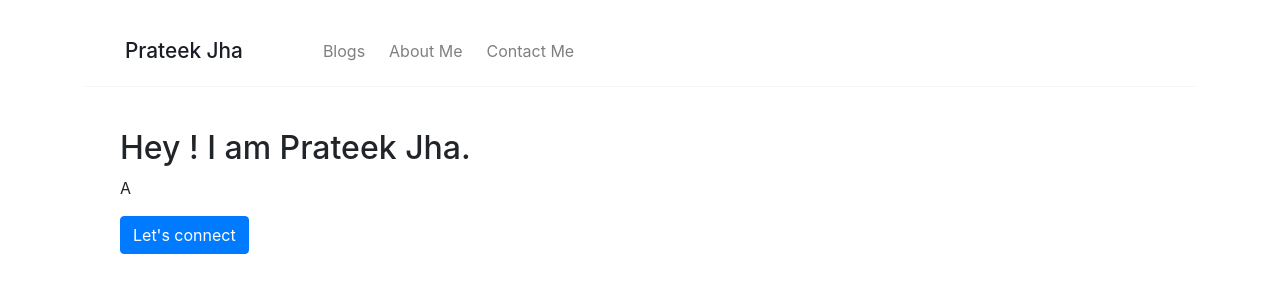
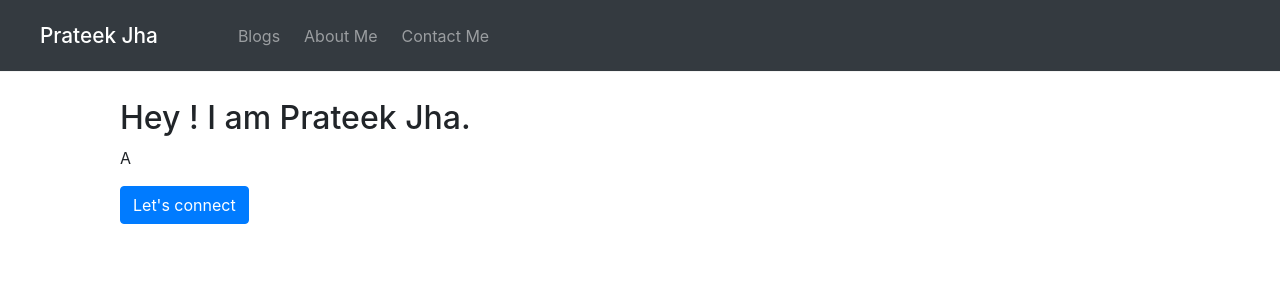
Before and after one commit to prateekj07394/personal_site, a React (Vite) app: page / in a window 1280 px wide. Shown: the top 300 px of the page. Built offline with nearby package versions, Linux system fonts and the light colour scheme.

Commit message:
modified navbar style

```diff
--- a/src/components/Navbar.js
+++ b/src/components/Navbar.js
@@ -17,8 +17,8 @@ const Header = () => {
 
     const toggle = () => setIsOpen(!isOpen);
     return (
-        <div className="container">
-            <Navbar color="faded" light expand="md" className="navbar">
+        <div className="navbar_wrapper">
+            <Navbar color="dark" dark expand="md" className="navbar">
                 <NavbarBrand className="brand" href="/">Prateek Jha</NavbarBrand>
                 <NavbarToggler onClick={toggle} />
                 <Collapse isOpen={isOpen} navbar>
--- a/src/components/Styles/Navbar.css
+++ b/src/components/Styles/Navbar.css
@@ -9,12 +9,12 @@
     margin-right: 3rem;
     border: none;
     background: transparent!important;
-    color: var(--dark-font-color) !important;
+    color: #fff !important;
     font-weight: 500;
 }
 .navbar a{
     padding: .75rem 1.25rem;
     margin: 0 .25rem;
     font-weight: 400;
-    color: var(--font-color);
+    color: #fff;
 }
```
